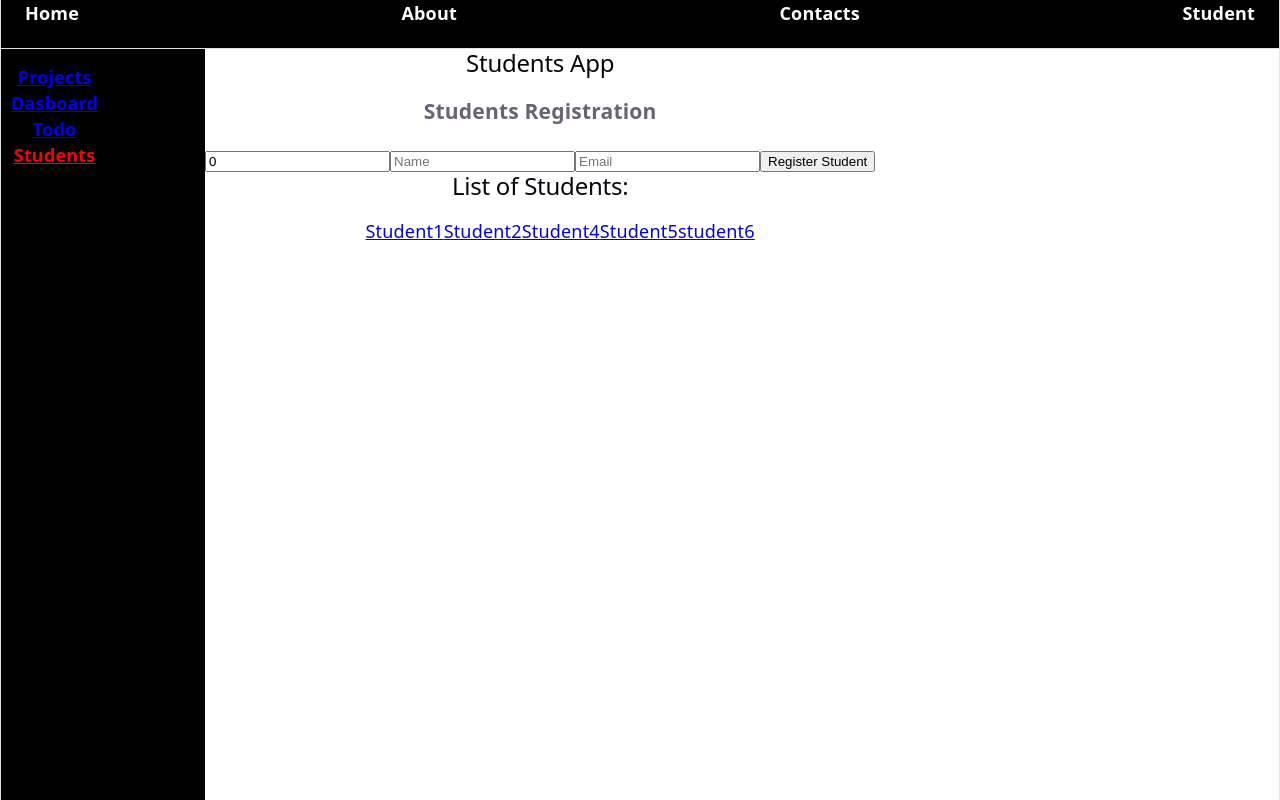
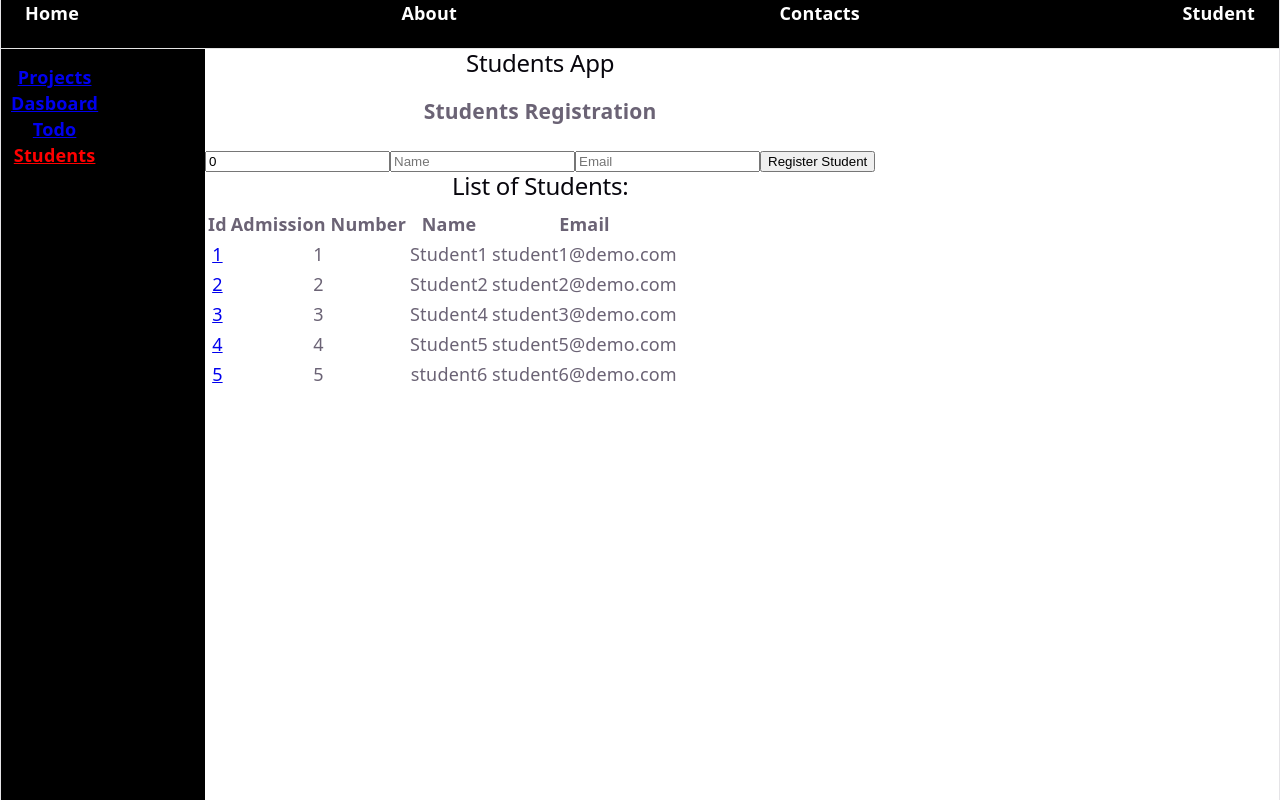
Before and after one commit to arunstiwari/react-session, a React (Vite) app: page /students in a window 1280 px wide. Built offline with nearby package versions, Linux system fonts and the light colour scheme; data requests are answered from the project's data file.

Commit message:
React session

```diff
--- a/src/Todo.tsx
+++ b/src/Todo.tsx
@@ -1,15 +1,22 @@
 import {useState} from "react";
 
 const Todo = () =>{
-    const [todos, setTodos] = useState([]);
+    const [todos, setTodos] = useState<string[]>([]);
     const [text, setText] = useState("");
+
+    const addTodo = () => {
+        setTodos([...todos, text]);
+        setText("");
+    }
 
     return(
         <>
         <div>
             <label>Item:</label>
-            <input type="text" value={text} onChange={(event) => setText(event.target.value) }></input>
-            <button onClick={() => setTodos([...todos, text])}>Add</button>
+            <input type="text" value={text}
+                   onChange={(event) => setText(event.target.value) }>
+            </input>
+            <button onClick={() => addTodo()}>Add</button>
         </div>
             <div>
                 <h1> All Todos: </h1>
--- a/src/students/StudentDetail.tsx
+++ b/src/students/StudentDetail.tsx
@@ -1,10 +1,11 @@
 import {useEffect, useState} from "react";
 import type {Student} from "./Student.ts";
 import {fetchStudentDetail} from "../api/studentapi.ts";
-import {useParams} from "react-router";
+import {useNavigate, useParams} from "react-router";
 
 const StudentDetail  = () => {
     const {id} = useParams()
+    const navigate = useNavigate();
     const [student, setStudent] = useState<Student | null>(null);
 
     useEffect(() => {
@@ -17,6 +18,9 @@ const StudentDetail  = () => {
     },[id])
     return (
         <section className="student-detail">
+            <div className="container">
+                <button className="btn btn-primary" onClick={()=>navigate(-1)}>Back</button>
+            </div>
             <>
                 <h2>{student?.id}</h2>
                 <h2>{student?.name}</h2>
--- a/src/students/StudentList.tsx
+++ b/src/students/StudentList.tsx
@@ -5,12 +5,22 @@ const StudentsList = ({students}: {students: Student[]}) => {
     return (
         <div>
             <h2>List of Students:</h2>
-            <ul>
+            <table>
+                <thead>
+                <tr>
+                    <th>Id</th>
+                    <th>Admission Number</th>
+                    <th>Name</th>
+                    <th>Email</th>
+                </tr>
+                </thead>
+                <tbody>
                 {students.map(student => (
                     <StudentRow key={student.admissionNumber} student={student} />
 
                 ))}
-            </ul>
+                </tbody>
+            </table>
         </div>
     )
 }
--- a/src/students/StudentRow.tsx
+++ b/src/students/StudentRow.tsx
@@ -3,7 +3,13 @@ import {NavLink} from "react-router";
 const StudentRow = ({student}:{student: Student}) => {
     return (
         // <li key={student.admissionNumber}>{student.name}</li>
-        <NavLink to={`/students/${student.id}`}>{student.name}</NavLink>
+        <tr key={student.id}>
+           <td> <NavLink to={`/students/${student.id}`}>{student.id}</NavLink></td>
+            <td>{student.admissionNumber}</td>
+            <td>{student.name}</td>
+            <td>{student.email}</td>
+        </tr>
+
     )
 }
 
```
